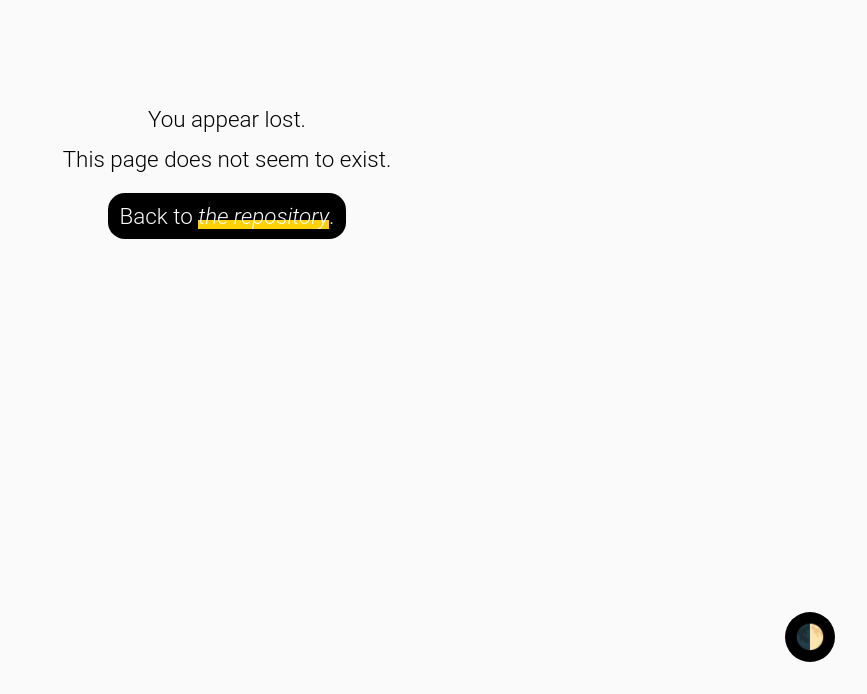
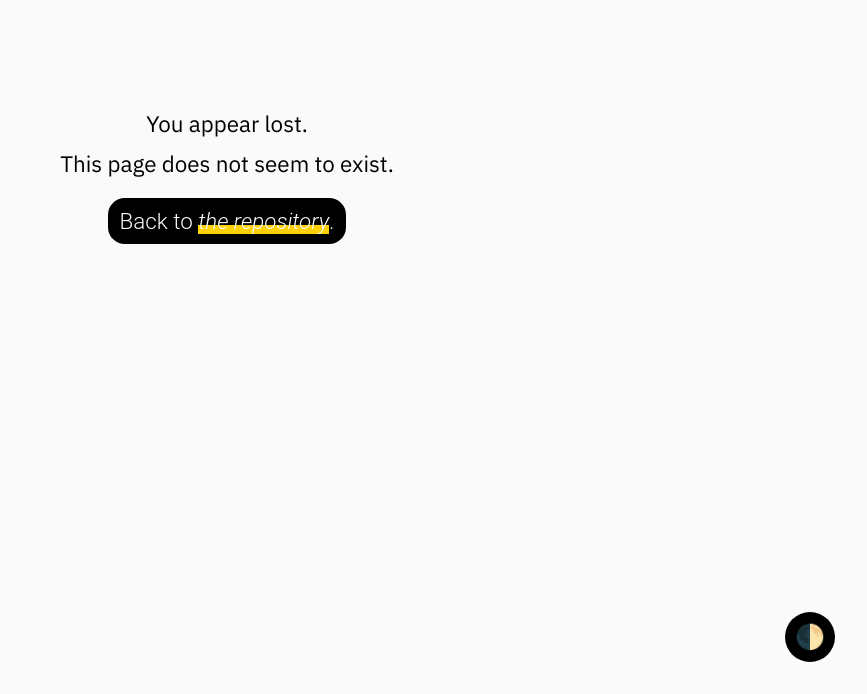
Before and after one commit to JanikThePanic/resources, a plain HTML site: page 404.html in a window 1280 px wide. Shown: the part 106-800 px from the top of the page, without its empty margins (413-1280 px from the left). Drawn offline with Linux system fonts and the light colour scheme.

Commit message:
font change

```diff
--- a/404.html
+++ b/404.html
@@ -16,10 +16,9 @@
         gtag('config', 'UA-131751882-7');
     </script>
 
-    <!-- Roboto font -->
-    <link
-        href="https://fonts.googleapis.com/css?family=Roboto:100,100i,300,300i,400,400i,500,500i,700,700i,900,900i&display=swap"
-        rel="stylesheet">
+  <!-- IBM Plex font -->
+  <link href="https://fonts.googleapis.com/css2?family=IBM+Plex+Sans&display=swap" rel="stylesheet">
+
     <!-- main css -->
     <link rel="stylesheet" type="text/css" href="./css/main.css">
 
--- a/css/main.css
+++ b/css/main.css
@@ -5,7 +5,7 @@
 }
 
 body {
-  font-family: 'Roboto Light', 'Roboto', sans-serif;
+  font-family: "IBM Plex Sans", sans-serif;
   font-size: 1.4em;
   background-color: var(--background-color);
 
```
Also changed, not shown: about.html (+3 -4 lines), index.html (+2 -2 lines).
